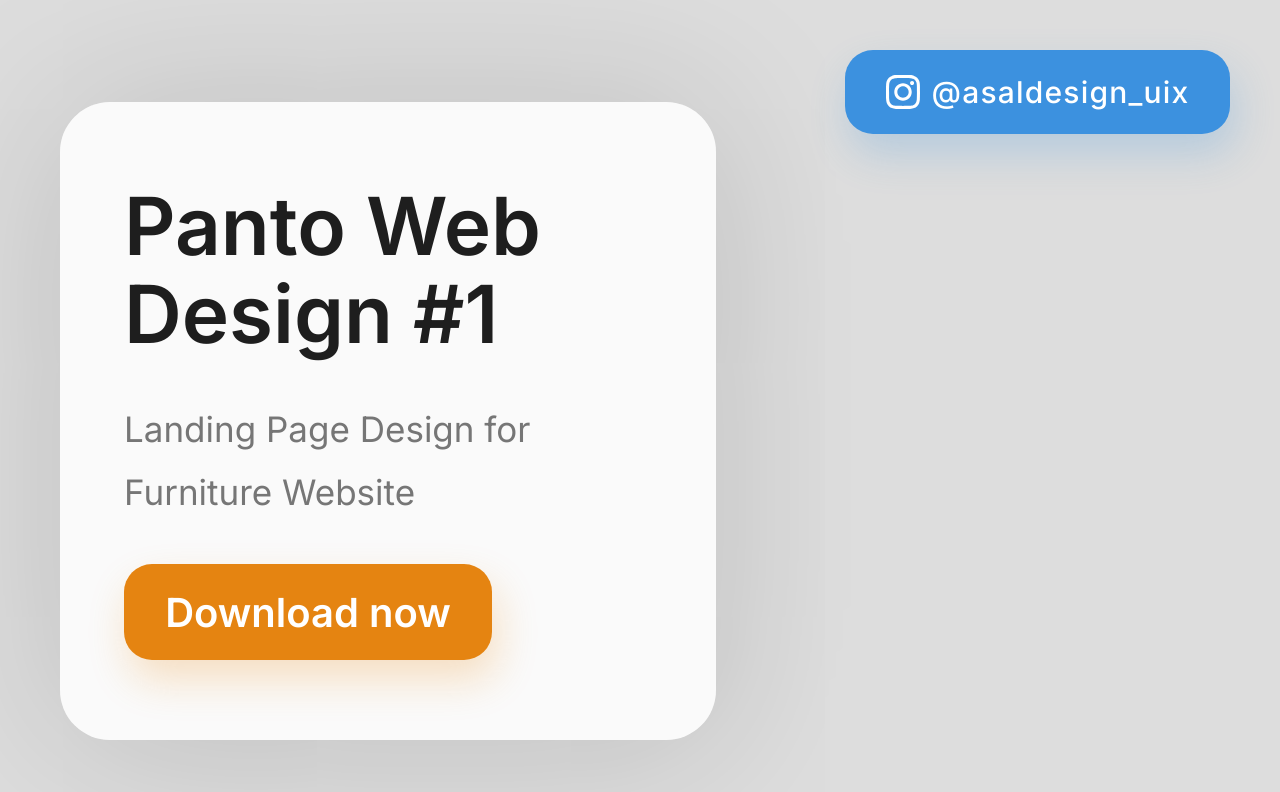
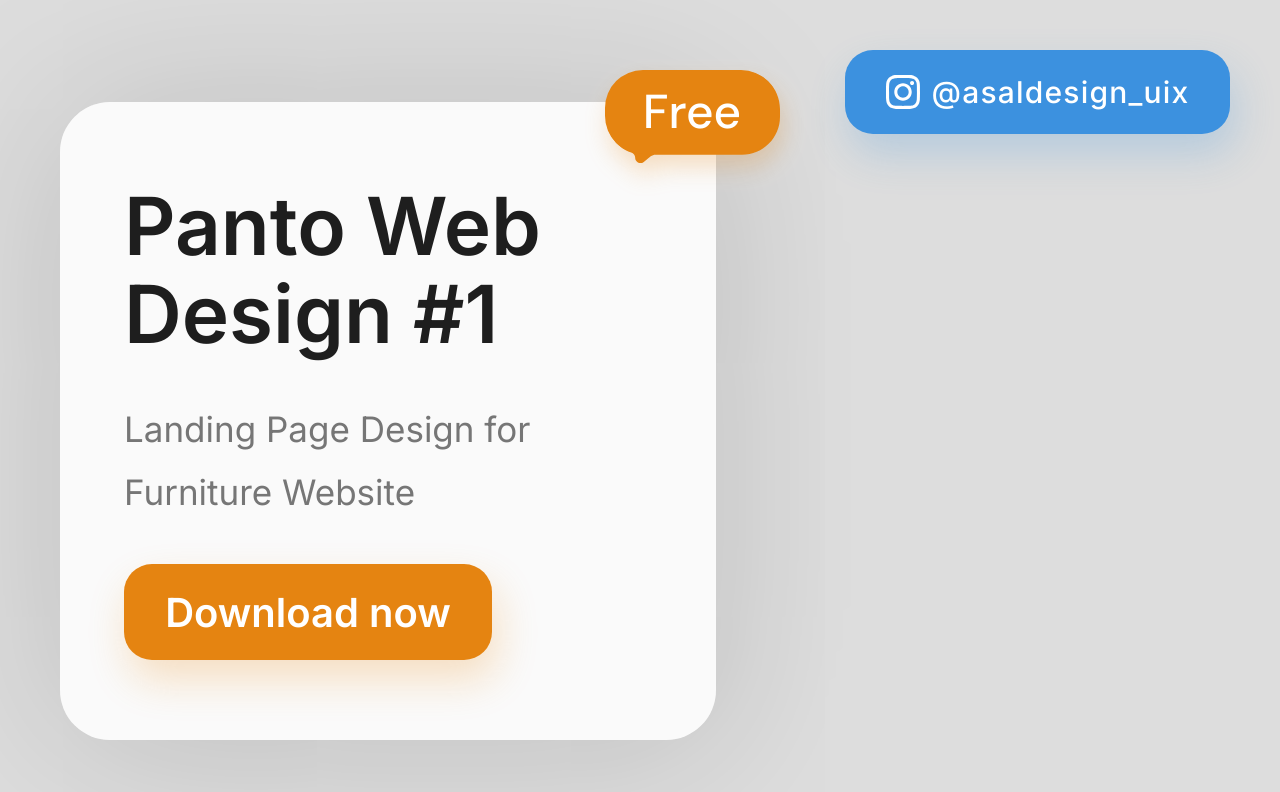
Before and after one commit to konstiv23/first-figma-page, a JavaScript app: page / in a window 1280 px wide. Shown: the top 792 px of the page. Built offline with nearby package versions, Linux system fonts and the light colour scheme; the HTML template or start-up script is replaced by a standard one.

Commit message:
Added "Free" tooltip to blurb

```diff
--- a/public/index.html
+++ b/public/index.html
@@ -27,7 +27,7 @@
     <link rel="preconnect" href="https://fonts.googleapis.com" />
     <link rel="preconnect" href="https://fonts.gstatic.com" crossorigin />
     <link
-      href="https://fonts.googleapis.com/css2?family=Inter:wght@400;500;600&display=swap"
+      href="https://fonts.googleapis.com/css2?family=DM+Sans:wght@500&family=Inter:wght@400;500;600&display=swap"
       rel="stylesheet"
     />
     <title>React App</title>
--- a/src/App.css
+++ b/src/App.css
@@ -35,17 +35,21 @@
   position: absolute;
   left: 60px;
   bottom: 60px;
+}
+
+.blurb {
+  position: relative;
   width: 656px;
   height: 638px;
 
   padding: 80px 64px;
   box-sizing: border-box;
-}
 
-.blurb {
   display: flex;
   flex-direction: column;
   gap: 40px;
+
+  position: relative;
 
   background-color: white;
   background: rgba(255, 255, 255, 0.85);
@@ -56,6 +60,37 @@
   border-radius: 50px;
 }
 
+.free-tooltip-container {
+  position: absolute;
+  right: -63px;
+  top: -32px;
+}
+
+.free-tooltip {
+  position: relative;
+  width: 174px;
+  height: 83.67px;
+  background: #e58411;
+
+  font-family: DM Sans, sans-serif;
+  font-style: normal;
+  font-weight: 500;
+  font-size: 47.6135px;
+  color: white;
+
+  display: flex;
+  align-items: center;
+  justify-content: center;
+  border-radius: 37.9718px;
+}
+
+.free-tooltip__image {
+  position: absolute;
+  top: -11px;
+  left: -20px;
+  z-index: -1;
+}
+
 .blurb__header {
   margin: 0;
   width: 528px;
@@ -63,7 +98,7 @@
   left: 64px;
   top: 80px;
 
-  font-family: Inter;
+  font-family: Inter, sans-serif;
   font-style: normal;
   font-weight: bold;
   font-size: 80px;
@@ -84,7 +119,7 @@
   height: 126px;
   margin: 0;
 
-  font-family: Inter;
+  font-family: Inter, sans-serif;
   font-style: normal;
   font-weight: normal;
   font-size: 35px;
--- a/src/App.js
+++ b/src/App.js
@@ -1,21 +1,34 @@
 import "./App.css";
 import instagramIcon from "./instagramIcon.svg";
+import freeTooltip from "./freeTooltip.svg";
 
 function App() {
   return (
     <div className="App">
-      <a href="#" className="instagram-handle instagram-handle-container">
+      <a href="# " className="instagram-handle instagram-handle-container">
         <img src={instagramIcon} alt="Instagram icon" />
         <div className="instagram-handle__text">@asaldesign_uix</div>
       </a>
-      <div className="blurb blurb-container">
+      <div className="blurb-container">
+        <div className="blurb">
+          <div className="free-tooltip-container">
+            <div className="free-tooltip">
+              <span>Free</span>
+              <img
+                className="free-tooltip__image"
+                src={freeTooltip}
+                alt="Tooltip"
+              />
+            </div>
+          </div>
           <h1 className="blurb__header">Panto Web Design #1</h1>
           <h2 className="blurb__subtitle blurb__subtitle-countainer">
             Landing Page Design for Furniture Website
           </h2>
-        <a href="#" className="download-button">
+          <a href="# " className="download-button">
             Download now
           </a>
+        </div>
       </div>
     </div>
   );
```
Also changed, not shown: src/freeTooltip.svg (added). Lines whose indentation alone changed are shown as unchanged.
